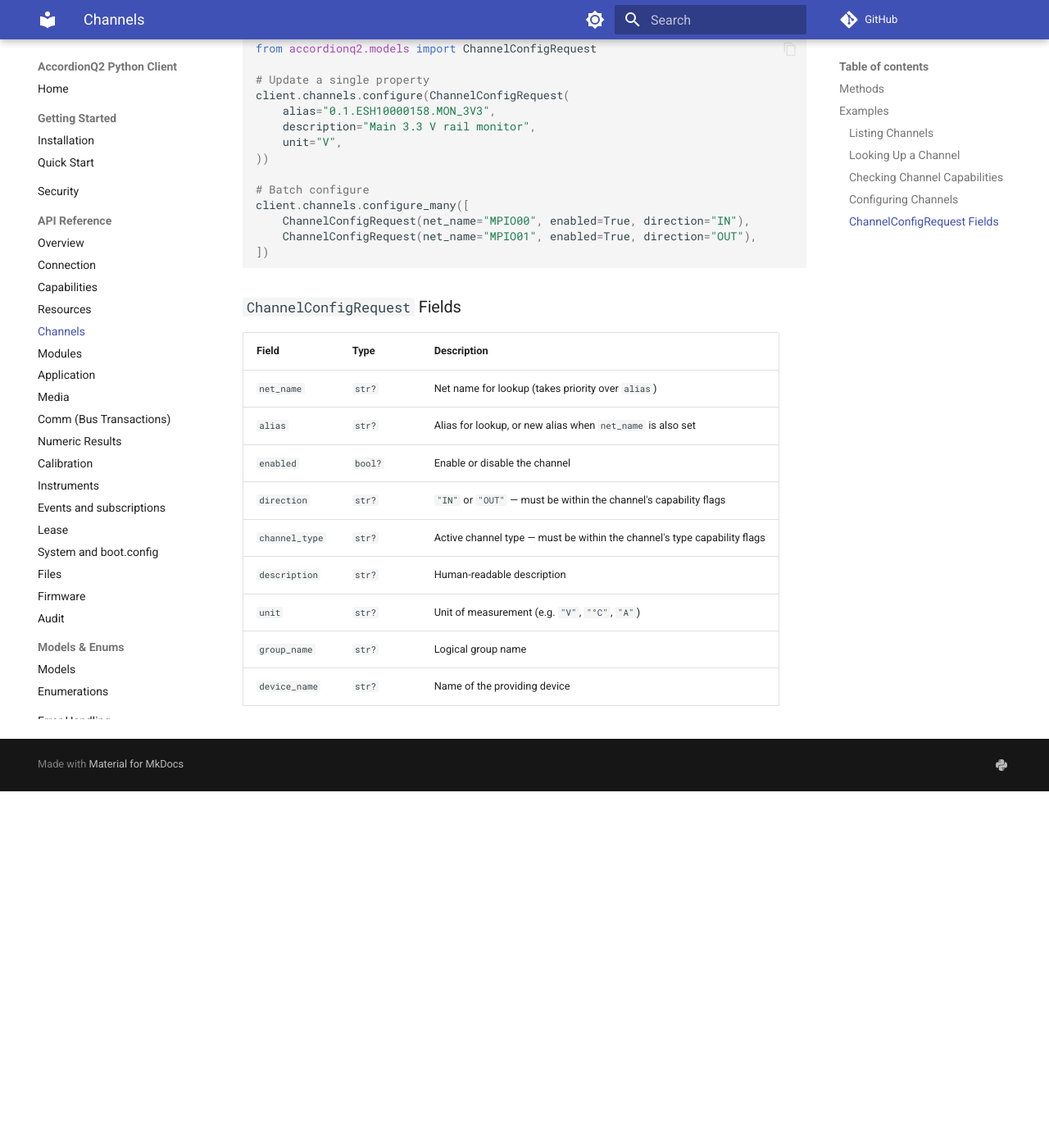
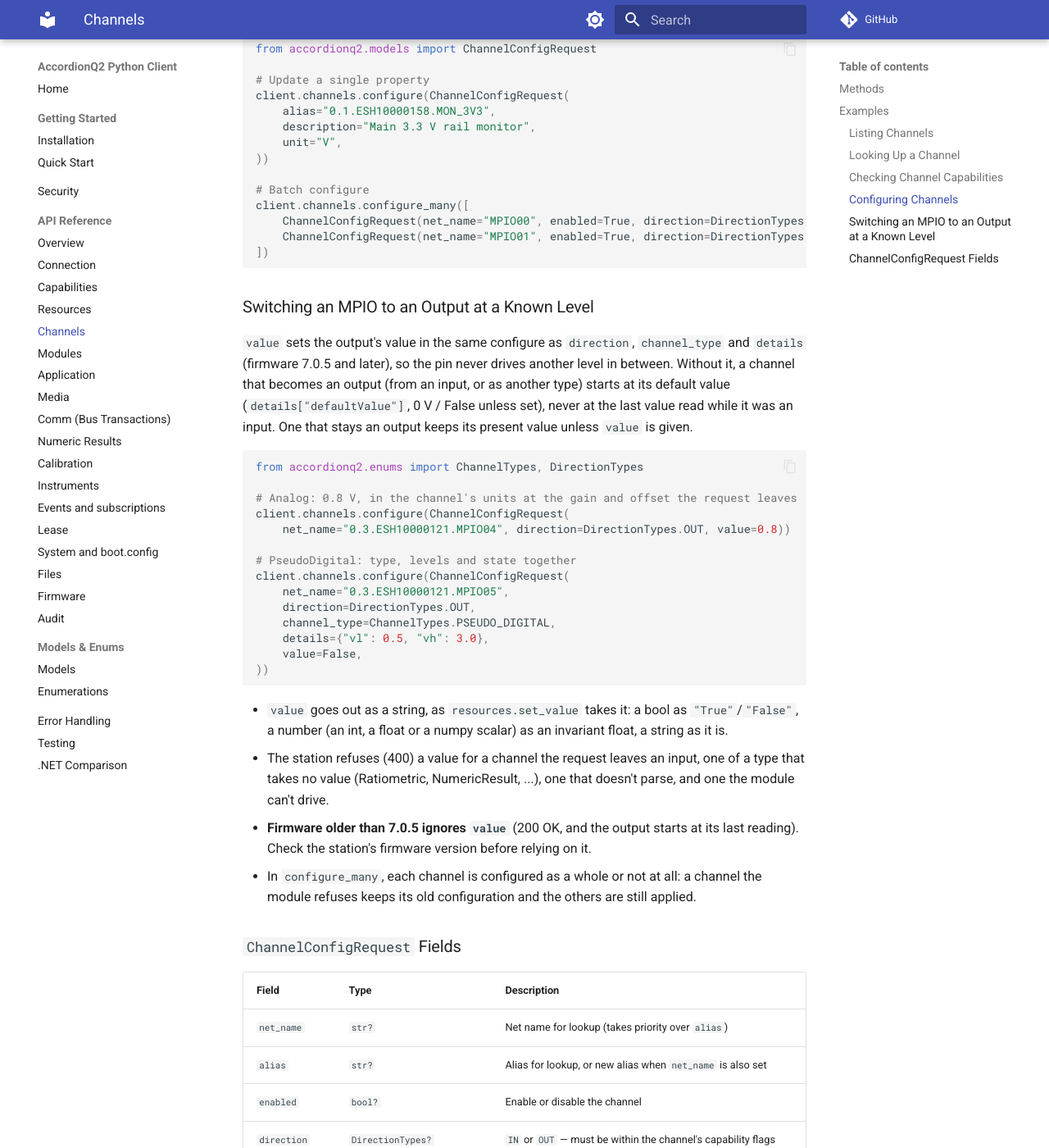
Before and after one commit to esharpab/esharp-accordion-projects-webapiclient-python, an MkDocs documentation site: the page built from docs/api/channels.md, in a window 1280 px wide and 1400 px high, scrolled down 1287 px. Shown: the whole window at 82% size. Built offline with MkDocs 1.6.1 and Material for MkDocs 9.7.7, drawn with Linux system fonts in a browser that asks for light colours; comment, search, counter and statistics services are not loaded; before the commit the page ends 2252 px from its top, so only the background shows below that; some of the changed text lies outside the part shown.

Commit message:
ChannelConfigRequest: value and channel_type, applied in one configure
value sets an output's value in the same configure as its direction, type and
details (firmware 7.0.5), so an MPIO switched from input to output doesn't drive its
last reading first. It goes out as a string: a bool before the numbers (True is an
int), a number as repr(float(v)) so a numpy scalar is plain. channel_type was in the
docs but not in the model; it serializes with the new channel_type_to_json (one type
only, as the station requires). Both come after the existing fields, so positional
arguments keep their meaning. Docs and CHANGELOG say older firmware ignores value.

Co-Authored-By: Claude Opus 5.5 <noreply@anthropic.com>

````diff
--- a/docs/api/channels.md
+++ b/docs/api/channels.md
@@ -59,10 +59,45 @@ client.channels.configure(ChannelConfigRequest(
 
 # Batch configure
 client.channels.configure_many([
-    ChannelConfigRequest(net_name="MPIO00", enabled=True, direction="IN"),
-    ChannelConfigRequest(net_name="MPIO01", enabled=True, direction="OUT"),
+    ChannelConfigRequest(net_name="MPIO00", enabled=True, direction=DirectionTypes.IN),
+    ChannelConfigRequest(net_name="MPIO01", enabled=True, direction=DirectionTypes.OUT, value=0.0),
 ])
 ```
+
+### Switching an MPIO to an Output at a Known Level
+
+`value` sets the output's value in the same configure as `direction`, `channel_type` and `details`
+(firmware 7.0.5 and later), so the pin never drives another level in between. Without it, a channel
+that becomes an output (from an input, or as another type) starts at its default value
+(`details["defaultValue"]`, 0 V / False unless set), never at the last value read while it was an
+input. One that stays an output keeps its present value unless `value` is given.
+
+```python
+from accordionq2.enums import ChannelTypes, DirectionTypes
+
+# Analog: 0.8 V, in the channel's units at the gain and offset the request leaves
+client.channels.configure(ChannelConfigRequest(
+    net_name="0.3.ESH10000121.MPIO04", direction=DirectionTypes.OUT, value=0.8))
+
+# PseudoDigital: type, levels and state together
+client.channels.configure(ChannelConfigRequest(
+    net_name="0.3.ESH10000121.MPIO05",
+    direction=DirectionTypes.OUT,
+    channel_type=ChannelTypes.PSEUDO_DIGITAL,
+    details={"vl": 0.5, "vh": 3.0},
+    value=False,
+))
+```
+
+- `value` goes out as a string, as `resources.set_value` takes it: a bool as `"True"`/`"False"`, a
+  number (an int, a float or a numpy scalar) as an invariant float, a string as it is.
+- The station refuses (400) a value for a channel the request leaves an input, one of a type that
+  takes no value (Ratiometric, NumericResult, ...), one that doesn't parse, and one the module can't
+  drive.
+- **Firmware older than 7.0.5 ignores `value`** (200 OK, and the output starts at its last
+  reading). Check the station's firmware version before relying on it.
+- In `configure_many`, each channel is configured as a whole or not at all: a channel the module
+  refuses keeps its old configuration and the others are still applied.
 
 ### `ChannelConfigRequest` Fields
 
@@ -71,9 +106,11 @@ client.channels.configure_many([
 | `net_name` | `str?` | Net name for lookup (takes priority over `alias`) |
 | `alias` | `str?` | Alias for lookup, or new alias when `net_name` is also set |
 | `enabled` | `bool?` | Enable or disable the channel |
-| `direction` | `str?` | `"IN"` or `"OUT"` &mdash; must be within the channel's capability flags |
-| `channel_type` | `str?` | Active channel type &mdash; must be within the channel's type capability flags |
+| `direction` | `DirectionTypes?` | `IN` or `OUT` &mdash; must be within the channel's capability flags |
+| `channel_type` | `ChannelTypes?` | One active channel type &mdash; must be within the channel's type capability flags |
 | `description` | `str?` | Human-readable description |
 | `unit` | `str?` | Unit of measurement (e.g. `"V"`, `"°C"`, `"A"`) |
 | `group_name` | `str?` | Logical group name |
 | `device_name` | `str?` | Name of the providing device |
+| `details` | `dict?` | Type-specific fields to change, e.g. `{"gain": 2.0}` |
+| `value` | `str \| float \| int \| bool?` | The output's value, applied in the same configure (firmware 7.0.5+; see above) |
--- a/docs/reference/models.md
+++ b/docs/reference/models.md
@@ -151,6 +151,17 @@ Partial-update request &mdash; only non-`None` fields are applied. See [Channels
 client.channels.configure(ChannelConfigRequest(net_name="0.2.ESH10000560.MEAS2_VPP", details={"gain": 2.0}))
 ```
 
+`channel_type` (`ChannelTypes | None`) switches the channel to one other type in its `channel_type_capability`;
+a combination of flags raises `ValueError`. `value` (`str | float | int | bool | None`) is the output's value,
+applied in the same configure as the direction, type and details: without it, a channel that becomes an output
+starts at its default value, never at its last reading. Firmware 7.0.5 or later; older firmware ignores it (see
+[Channels](../api/channels.md#switching-an-mpio-to-an-output-at-a-known-level)).
+
+```python
+client.channels.configure(ChannelConfigRequest(
+    net_name="0.3.ESH10000121.MPIO04", direction=DirectionTypes.OUT, value=0.8))
+```
+
 ### `InstrumentDto`
 
 | Field | Type | Description |
````
Also changed, not shown: CHANGELOG.md (+21 -0 lines), 4 other files.
